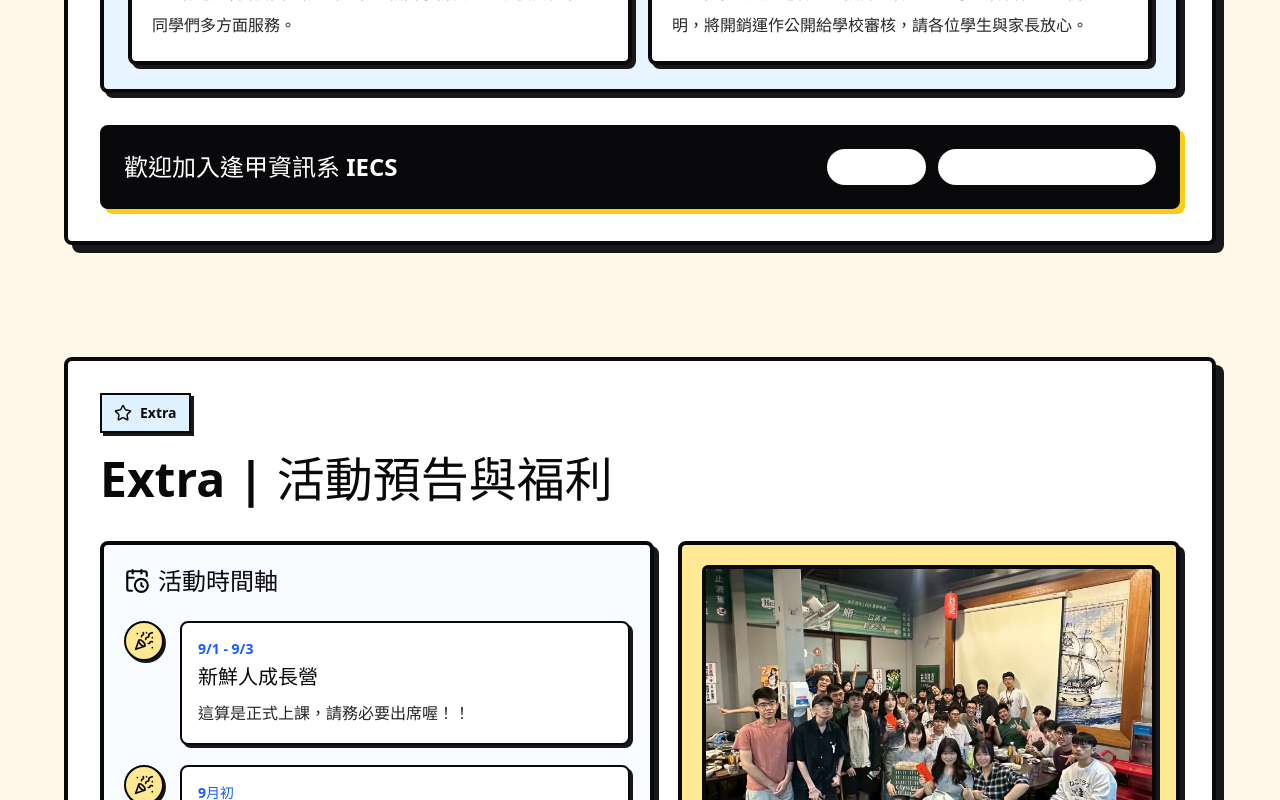
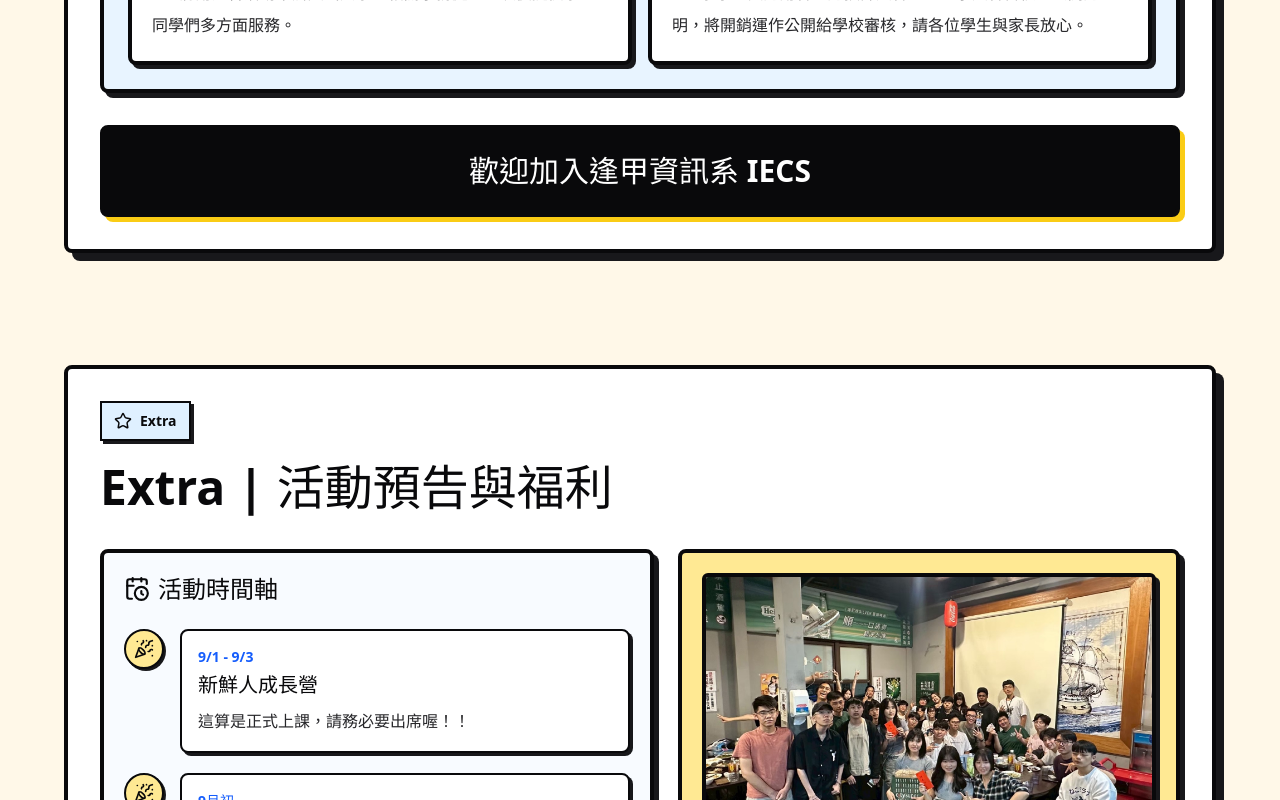
Before and after one commit to AllEnough/iecs_handbook, a React (Vite) app: page / in a window 1280 px wide. Shown: the part 4040-4840 px from the top of the page. Built offline with nearby package versions, Linux system fonts and the light colour scheme.

Commit message:
style: remove map buttons and contact footer links

```diff
--- a/src/components/CampusGuideSection.jsx
+++ b/src/components/CampusGuideSection.jsx
@@ -1,5 +1,5 @@
 import { useState } from 'react'
-import { Map, School, Sparkles, X, MapPin, Image as ImageIcon } from 'lucide-react'
+import { Map, School, Sparkles, X } from 'lucide-react'
 import campusMapLandscape from '../assets/handbook/campus-map-landscape.jpg'
 import campusMapPortrait from '../assets/handbook/campus-map-portrait.jpg'
 
@@ -75,8 +75,7 @@ function CampusGuideSection() {
             </div>
           </div>
 
-          <div className="mt-12">
-            <div className="overflow-hidden rounded-t-lg border-4 border-b-0 border-zinc-950 bg-gray-200">
+          <div className="mt-12 overflow-hidden rounded-lg border-4 border-zinc-950 bg-gray-200 shadow-[6px_6px_0_#18181b]">
             <picture>
               <source media="(min-width: 768px)" srcSet={campusMapLandscape} />
               <img
@@ -85,27 +84,6 @@ function CampusGuideSection() {
                 className="max-h-[720px] w-full bg-white object-contain"
               />
             </picture>
-            </div>
-            <div className="grid gap-3 rounded-b-lg border-4 border-zinc-950 bg-white p-4 shadow-[6px_6px_0_#18181b] sm:grid-cols-2">
-              <a
-                href={campusMapLandscape}
-                target="_blank"
-                rel="noopener noreferrer"
-                className="flex items-center justify-center gap-2 rounded-md border-2 border-zinc-950 bg-zinc-950 py-3 text-sm font-black text-white transition hover:-translate-y-0.5 hover:shadow-[3px_3px_0_#facc15]"
-              >
-                <ImageIcon size={18} />
-                點擊查看高畫質大圖
-              </a>
-              <a
-                href="https://maps.app.goo.gl/r6m8R58bE1s8R1r48"
-                target="_blank"
-                rel="noopener noreferrer"
-                className="flex items-center justify-center gap-2 rounded-md border-2 border-zinc-950 bg-[#e8f4ff] py-3 text-sm font-black text-zinc-950 transition hover:-translate-y-0.5 hover:shadow-[3px_3px_0_#18181b]"
-              >
-                <MapPin size={18} />
-                開啟 Google Maps 導航
-              </a>
-            </div>
           </div>
         </div>
       </div>
--- a/src/components/ContactSection.jsx
+++ b/src/components/ContactSection.jsx
@@ -1,4 +1,4 @@
-import { AtSign, Building2, HelpCircle, Mail, MapPin, Phone, UserRound } from 'lucide-react'
+import { AtSign, Building2, HelpCircle, MapPin, UserRound } from 'lucide-react'
 
 const contacts = [
   {
@@ -117,24 +117,8 @@ function ContactSection() {
             </div>
           </div>
 
-          <div className="mt-8 flex flex-col gap-3 rounded-lg border-4 border-zinc-950 bg-zinc-950 p-5 text-white shadow-[5px_5px_0_#facc15] md:flex-row md:items-center md:justify-between">
-            <p className="text-2xl font-black">歡迎加入逢甲資訊系 IECS</p>
-            <div className="flex flex-wrap gap-3 text-sm font-black">
-              <a
-                href="tel:0424517250"
-                className="inline-flex items-center gap-2 rounded-full bg-white px-4 py-2 text-zinc-950 transition hover:-translate-y-0.5 hover:shadow-[3px_3px_0_#facc15]"
-              >
-                <Phone size={18} />
-                #3704
-              </a>
-              <a
-                href="mailto:wucy@o365.fcu.edu.tw"
-                className="inline-flex items-center gap-2 rounded-full bg-white px-4 py-2 text-zinc-950 transition hover:-translate-y-0.5 hover:shadow-[3px_3px_0_#facc15]"
-              >
-                <Mail size={18} />
-                wucy@o365.fcu.edu.tw
-              </a>
-            </div>
+          <div className="mt-8 rounded-lg border-4 border-zinc-950 bg-zinc-950 p-5 text-center text-white shadow-[5px_5px_0_#facc15] md:p-6">
+            <p className="text-2xl font-black md:text-3xl">歡迎加入逢甲資訊系 IECS</p>
           </div>
         </div>
       </div>
```
Lines whose indentation alone changed are shown as unchanged.
